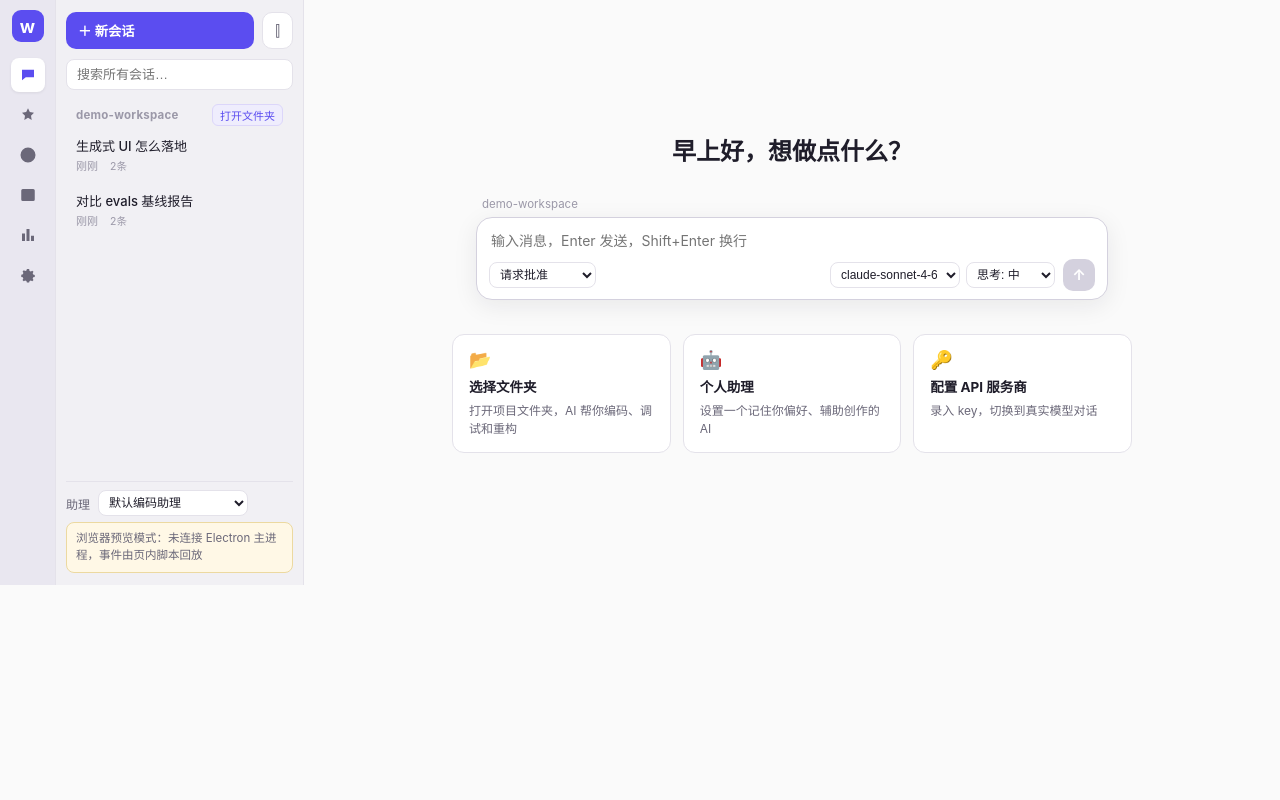
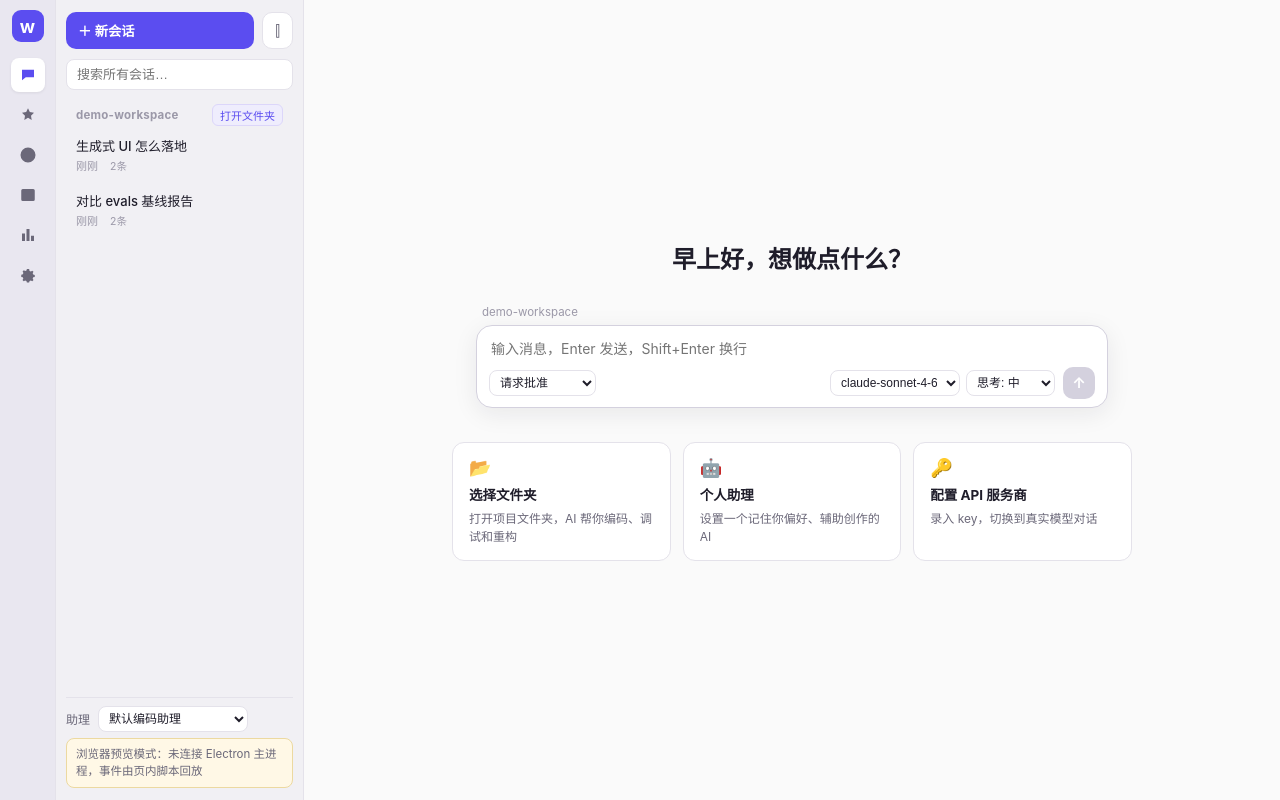
Before and after one commit to ww934883-sudo/wcode, a React (Vite) app in the folder packages/desktop/: page / in a window 1280 px wide. Built offline with nearby package versions, Linux system fonts and the light colour scheme.

Commit message:
M3-D+2c: 修复应用不铺满窗口底部——chat 视图 .content 空壳把网格拆成两行抢高 98px；☰ 移出 content、会话列表补 min-height:0

```diff
--- a/packages/desktop/src/renderer/App.tsx
+++ b/packages/desktop/src/renderer/App.tsx
@@ -231,12 +231,14 @@ export function App() {
       />
       {view === "chat" && chatView}
       <div className="drawer-backdrop" onClick={() => setNavOpen(false)} />
-      <div className="content">
       {view === "chat" ? (
+        // ☰ 直接作为网格子元素：桌面端 display:none 不产生第二行（content 空壳
+        // 曾把三栏压出窗口底部——网格 5 子元素自动换行成两行）
         <button className="menu-btn" title="会话列表" onClick={() => setNavOpen((v) => !v)}>
           ☰
         </button>
-        ) : null}
+      ) : (
+        <div className="content">
           {view === "plugins" && (
             <PluginsPage
               info={info}
@@ -256,6 +258,7 @@ export function App() {
             />
           )}
         </div>
+      )}
     </div>
   );
 }
--- a/packages/desktop/src/renderer/styles.css
+++ b/packages/desktop/src/renderer/styles.css
@@ -137,6 +137,8 @@ button {
 
 .session-list {
   flex: 1;
+  /* 允许收缩：否则列表过长时把脚注（助理/提示）顶出侧栏底部 */
+  min-height: 0;
   overflow-y: auto;
   display: flex;
   flex-direction: column;
```
Lines whose indentation alone changed are shown as unchanged.
